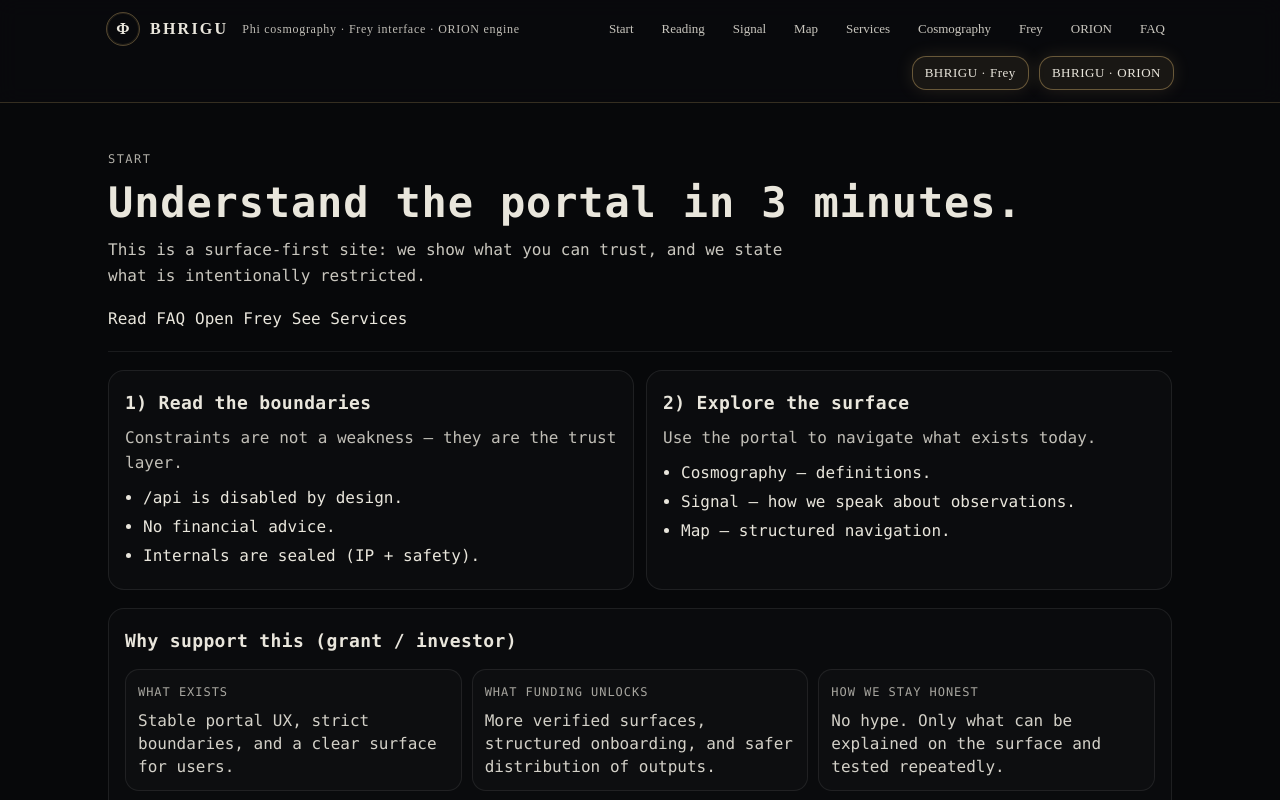
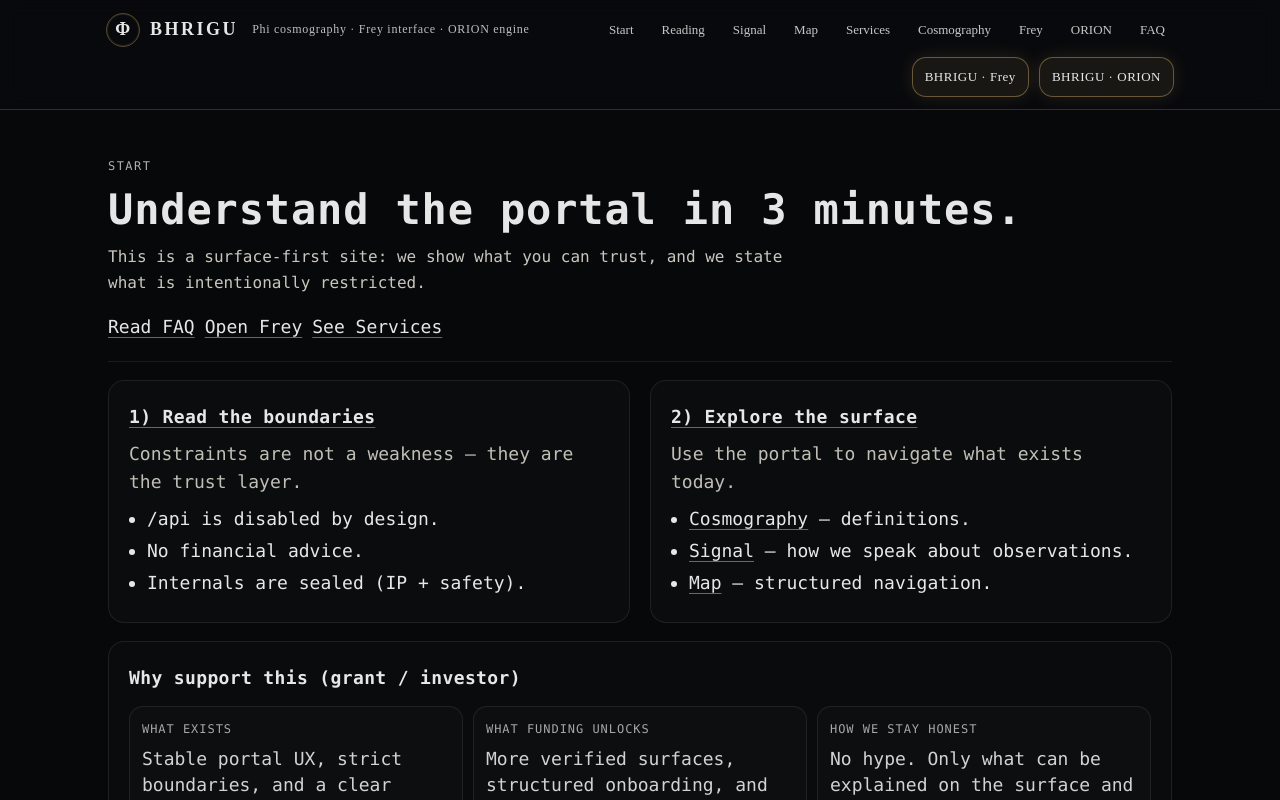
Before and after one commit to AiBhrigu/bhrigu-portal, a Next.js app: page /start in a window 1280 px wide. Shown: the top 800 px of the page. Built offline with nearby package versions, Linux system fonts and the light colour scheme.

Commit message:
chore(ux): phi UI polish (v1)

```diff
--- a/pages/start.js
+++ b/pages/start.js
@@ -79,13 +79,13 @@ export default function Start() {
         .btn { display: inline-flex; align-items: center; justify-content: center; height: 36px; padding: 0 14px; border-radius: 999px;
                border: 1px solid rgba(255,255,255,.12); background: rgba(255,255,255,.03); text-decoration: none; }
         .btn:hover { border-color: rgba(215,181,90,.55); box-shadow: 0 0 0 6px rgba(215,181,90,.08); transform: translateY(-1px); }
-        .grid { display: grid; grid-template-columns: repeat(2, minmax(0, 1fr)); gap: 12px; margin-top: 18px; }
-        .card { padding: 16px; border-radius: 16px; border: 1px solid rgba(255,255,255,.08); background: rgba(255,255,255,.02); }
-        .card h2 { margin: 0 0 8px; font-size: 18px; }
+        .grid { display: grid; grid-template-columns: repeat(2, minmax(0, 1fr)); gap: 20px; margin-top: 18px; }
+        .card { padding: 20px; border-radius: 16px; border: 1px solid rgba(255,255,255,.08); background: rgba(255,255,255,.02); }
+        .card h2 { margin: 0 0 8px; font-size: 18px; text-decoration: underline; text-decoration-color: rgba(215, 181, 90, 0.55); text-underline-offset: 0.22em; text-decoration-thickness: 1px; }
         .card p { margin: 0 0 10px; opacity: .82; line-height: 1.55; }
         .card ul { margin: 0; padding-left: 18px; }
         .card li { margin: 6px 0; line-height: 1.45; }
-        .support { margin-top: 18px; padding: 16px; border-radius: 16px; border: 1px solid rgba(255,255,255,.08); background: rgba(255,255,255,.015); }
+        .support { margin-top: 18px; padding: 20px; border-radius: 16px; border: 1px solid rgba(255,255,255,.08); background: rgba(255,255,255,.015); }
         .support h2 { margin: 0 0 10px; font-size: 18px; }
         .row { display: grid; grid-template-columns: repeat(3, minmax(0, 1fr)); gap: 10px; margin-top: 12px; }
         .chip { padding: 12px; border-radius: 14px; border: 1px solid rgba(255,255,255,.08); background: rgba(255,255,255,.015); }
--- a/styles/globals.css
+++ b/styles/globals.css
@@ -28,3 +28,32 @@ small, .dim{color:var(--phi-dim);}
 ul{margin:0; padding-left:1.2rem;}
 li{margin:.25rem 0;}
 .phi-seal{color:var(--phi-gold); font-weight:700;}
+
+/* BEGIN ATOM_BHRIGU_PORTAL_PHI_UI_POLISH_V1 */
+:root {
+  --phi-gold: #d7b55a;
+  --phi-gold-soft: rgba(215, 181, 90, 0.55);
+  --phi-text: rgba(255, 255, 255, 0.90);
+  --phi-muted: rgba(255, 255, 255, 0.72);
+  --phi-maxw: 1080px;
+}
+
+/* Typography baseline (applies to older pages too) */
+html { font-size: 18px; }
+body { color: var(--phi-text); font-weight: 400; line-height: 1.65; }
+
+/* Gold underline canon (buttons/cards can override) */
+a {
+  color: inherit;
+  text-decoration: underline;
+  text-decoration-color: var(--phi-gold-soft);
+  text-underline-offset: 0.22em;
+  text-decoration-thickness: 1px;
+}
+a:hover {
+  text-decoration-color: rgba(215, 181, 90, 0.85);
+}
+
+strong, b { font-weight: 600; }
+h1, h2, h3 { font-weight: 600; }
+/* END ATOM_BHRIGU_PORTAL_PHI_UI_POLISH_V1 */
```
Also changed, not shown: pages/index.js (+4 -4 lines), pages/services.js (+4 -4 lines).
